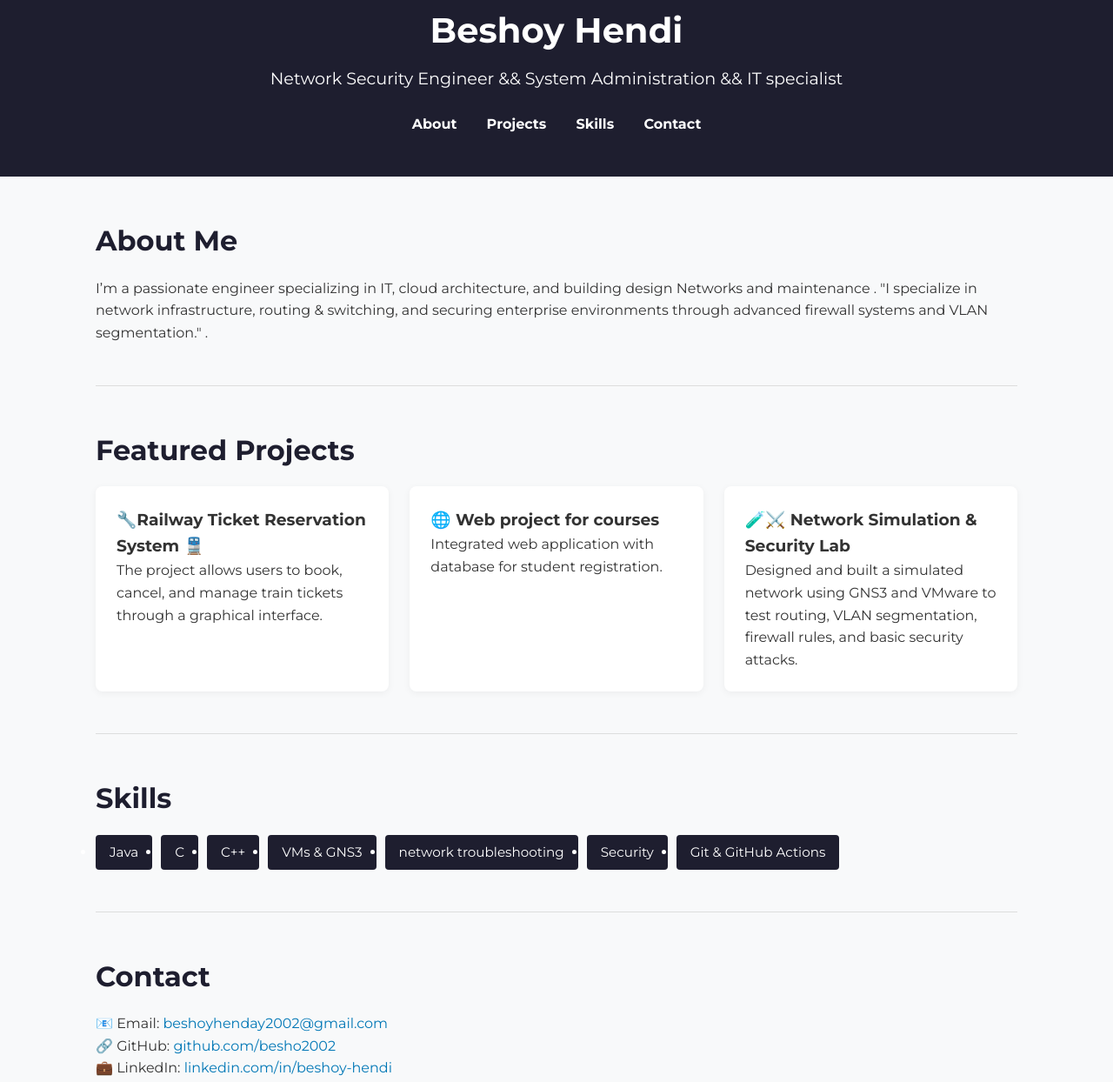
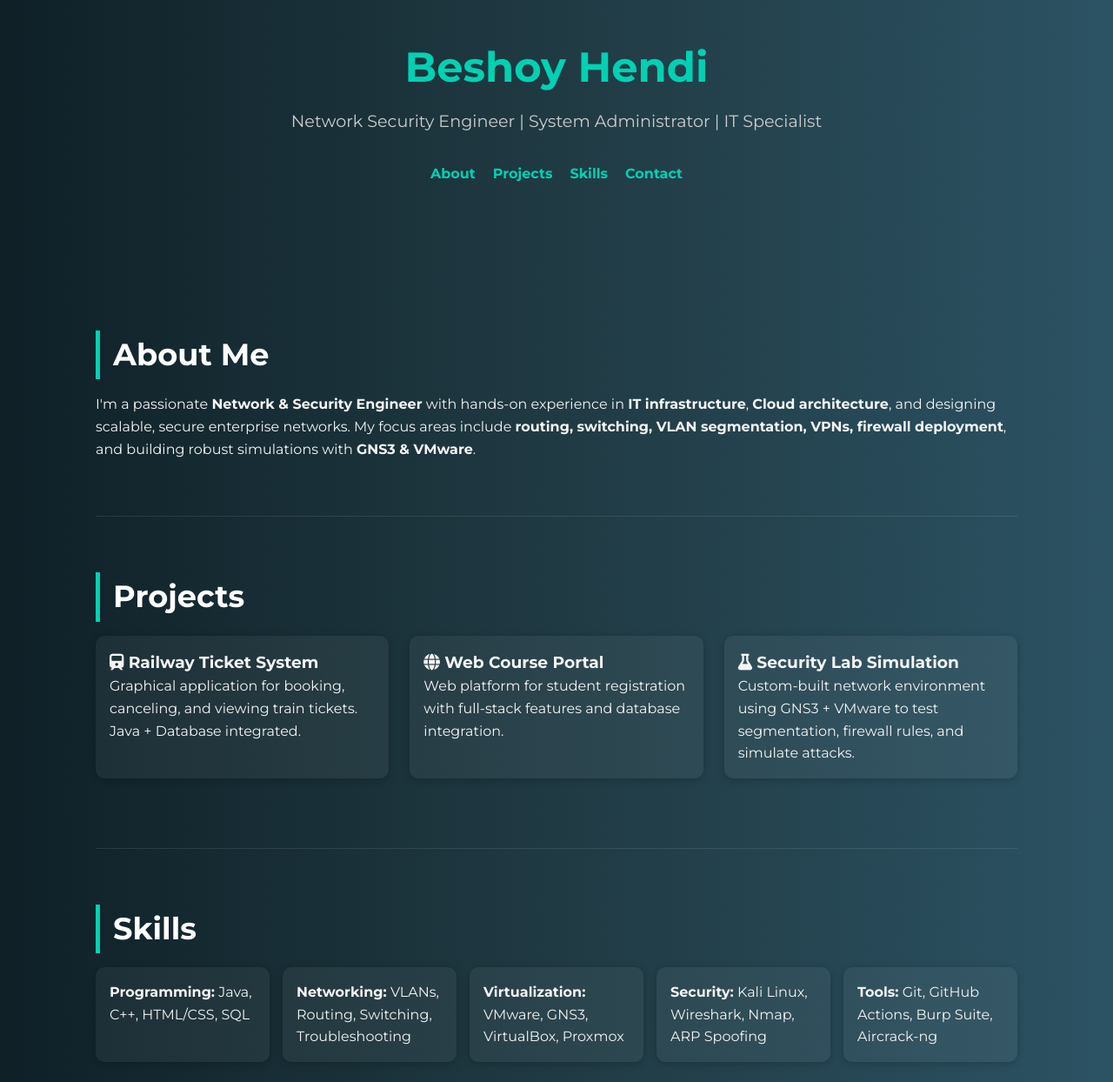
Before and after one commit to besho2002/Portfolio, a plain HTML site: page index.html in a window 1280 px wide. Shown: the part 45-1289 px from the top of the page at 87% size. Drawn offline with Linux system fonts and the light colour scheme.

Commit message:
Update My Portfolio

```diff
--- a/index.html
+++ b/index.html
@@ -3,17 +3,19 @@
 <head>
   <meta charset="UTF-8" />
   <meta name="viewport" content="width=device-width, initial-scale=1.0" />
-  <title>Beshoy Hendi Issa || System Administration && IT specialist</title>
-  <link rel="stylesheet" href="style.css" />
-  <link href="https://fonts.googleapis.com/css2?family=Montserrat:wght@400;700&display=swap" rel="stylesheet" />
+  <title>Beshoy Hendi | Network & Security Specialist</title>
+  <link href="https://fonts.googleapis.com/css2?family=Montserrat:wght@400;700&display=swap" rel="stylesheet">
+  <!-- Font Awesome for icons -->
+  <link rel="stylesheet" href="https://cdnjs.cloudflare.com/ajax/libs/font-awesome/6.5.0/css/all.min.css" referrerpolicy="no-referrer" />
+  <link rel="stylesheet" href="style.css">
 </head>
 <body>
-  <header class="main-header">
+  <header>
     <div class="container">
       <h1 class="name">Beshoy Hendi</h1>
-      <p class="title">Network Security Engineer && System Administration && IT specialist</p>
+      <p class="title">Network Security Engineer | System Administrator | IT Specialist</p>
       <nav>
-        <ul class="nav-links">
+        <ul>
           <li><a href="#about">About</a></li>
           <li><a href="#projects">Projects</a></li>
           <li><a href="#skills">Skills</a></li>
@@ -24,53 +26,54 @@
   </header>
 
   <main class="container">
-    <section id="about" class="section">
+    <section id="about">
       <h2>About Me</h2>
-      <p>I’m a passionate engineer specializing in IT, cloud architecture, and building design Networks and maintenance . "I specialize in network infrastructure, routing & switching, and securing enterprise environments through advanced firewall systems and VLAN segmentation."
-.</p>
+      <p>
+        I'm a passionate <strong>Network & Security Engineer</strong> with hands-on experience in <strong>IT infrastructure</strong>, <strong>Cloud architecture</strong>, and designing scalable, secure enterprise networks. My focus areas include <strong>routing, switching, VLAN segmentation, VPNs, firewall deployment</strong>, and building robust simulations with <strong>GNS3 & VMware</strong>.
+      </p>
     </section>
 
-    <section id="projects" class="section">
-      <h2>Featured Projects</h2>
+    <section id="projects">
+      <h2>Projects</h2>
       <div class="projects-grid">
         <div class="project-card">
-          <h3>🔧Railway Ticket Reservation System 🚆</h3>
-          <p>The project allows users to book, cancel, and manage train tickets through a graphical interface.</p>
+          <h3><i class="fa-solid fa-train"></i> Railway Ticket System</h3>
+          <p>Graphical application for booking, canceling, and viewing train tickets. Java + Database integrated.</p>
         </div>
         <div class="project-card">
-          <h3>🌐 Web project for courses</h3>
-          <p>Integrated web application with database for student registration.</p>
+          <h3><i class="fa-solid fa-globe"></i> Web Course Portal</h3>
+          <p>Web platform for student registration with full-stack features and database integration.</p>
         </div>
         <div class="project-card">
-          <h3>🧪⚔️ Network Simulation & Security Lab</h3>
-          <p>Designed and built a simulated network using GNS3 and VMware to test routing, VLAN segmentation, firewall rules, and basic security attacks.
-</p>
+          <h3><i class="fa-solid fa-flask"></i> Security Lab Simulation</h3>
+          <p>Custom-built network environment using GNS3 + VMware to test segmentation, firewall rules, and simulate attacks.</p>
         </div>
       </div>
     </section>
 
-    <section id="skills" class="section">
+    <section id="skills">
       <h2>Skills</h2>
       <ul class="skills-list">
-        <li>Java</li>
-        <li>C</li>
-        <li>C++</li>
-        <li>VMs & GNS3</li>
-        <li>network troubleshooting</li>
-        <li>Security</li>
-        <li>Git & GitHub Actions</li>
+        <li><strong>Programming:</strong> Java, C++, HTML/CSS, SQL</li>
+        <li><strong>Networking:</strong> VLANs, Routing, Switching, Troubleshooting</li>
+        <li><strong>Virtualization:</strong> VMware, GNS3, VirtualBox, Proxmox</li>
+        <li><strong>Security:</strong> Kali Linux, Wireshark, Nmap, ARP Spoofing</li>
+        <li><strong>Tools:</strong> Git, GitHub Actions, Burp Suite, Aircrack-ng</li>
+        <li><strong>Monitoring:</strong> Wireshark, Snort, Zabbix</li>
       </ul>
     </section>
 
-    <section id="contact" class="section">
+    <section id="contact">
       <h2>Contact</h2>
-      <p>📧 Email: <a href="mailto:beshoyhenday2002@gmail.com">beshoyhenday2002@gmail.com</a></p>
-      <p>🔗 GitHub: <a href="https://github.com/besho2002" target="_blank">github.com/besho2002</a></p>
-      <p>💼 LinkedIn: <a href="https://www.linkedin.com/in/beshoy-hendi" target="_blank">linkedin.com/in/beshoy-hendi</a></p>
+      <ul class="contact-list">
+        <li><i class="fa-solid fa-envelope"></i> <a href="mailto:beshoyhenday2002@gmail.com">beshoyhenday2002@gmail.com</a></li>
+        <li><i class="fa-brands fa-github"></i> <a href="https://github.com/besho2002" target="_blank">github.com/besho2002</a></li>
+        <li><i class="fa-brands fa-linkedin"></i> <a href="https://www.linkedin.com/in/beshoy-hendi" target="_blank">linkedin.com/in/beshoy-hendi</a></li>
+      </ul>
     </section>
   </main>
 
-  <footer class="footer">
+  <footer>
     <p>&copy; 2025 Beshoy Hendi. All rights reserved.</p>
   </footer>
 </body>
--- a/style.css
+++ b/style.css
@@ -1,4 +1,3 @@
-/* Base Reset */
     * {
       margin: 0;
       padding: 0;
@@ -7,136 +6,123 @@
 
     body {
       font-family: 'Montserrat', sans-serif;
-  background-color: #f8f9fa;
-  color: #333;
+      background: linear-gradient(to right, #0f2027, #203a43, #2c5364);
+      color: #f4f4f4;
       line-height: 1.6;
     }
 
-/* Container */
     .container {
       max-width: 1100px;
-  margin: 0 auto;
-  padding: 0 20px;
+      margin: auto;
+      padding: 20px;
     }
 
-/* Header */
-.main-header {
-  background-color: #1e1e2f;
-  color: white;
-  padding: 3rem 0;
+    header {
       text-align: center;
+      padding: 4rem 0;
     }
 
     .name {
-  font-size: 2.5rem;
+      font-size: 3rem;
       font-weight: 700;
+      color: #00d1b2;
     }
 
     .title {
       font-size: 1.2rem;
       margin-top: 0.5rem;
+      color: #ccc;
     }
 
-.nav-links {
+    nav ul {
       list-style: none;
-  margin-top: 1.5rem;
+      display: flex;
+      justify-content: center;
+      margin-top: 2rem;
+      gap: 20px;
+      flex-wrap: wrap;
     }
 
-.nav-links li {
-  display: inline;
-  margin: 0 15px;
+    nav a {
+      color: #00d1b2;
+      text-decoration: none;
+      font-weight: bold;
+      position: relative;
     }
 
-.nav-links a {
-  color: #ffffff;
-  text-decoration: none;
-  font-weight: bold;
-  transition: color 0.3s;
+    nav a::after {
+      content: '';
+      position: absolute;
+      width: 0;
+      height: 2px;
+      background: #00d1b2;
+      left: 0;
+      bottom: -4px;
+      transition: 0.3s;
     }
 
-.nav-links a:hover {
-  color: #00d1b2;
+    nav a:hover::after {
+      width: 100%;
     }
 
-/* Section Styling */
-.section {
-  padding: 3rem 0;
-  border-bottom: 1px solid #ddd;
+    section {
+      padding: 4rem 0;
+      border-bottom: 1px solid rgba(255,255,255,0.1);
     }
 
-.section h2 {
-  font-size: 2rem;
+    h2 {
+      font-size: 2.2rem;
       margin-bottom: 1rem;
-  color: #1e1e2f;
+      color: #ffffff;
+      border-left: 5px solid #00d1b2;
+      padding-left: 15px;
     }
 
-/* Projects */
+    .project-card, .skills-list li {
+      background-color: rgba(255, 255, 255, 0.05);
+      border-radius: 10px;
+      padding: 1rem;
+      margin-bottom: 1rem;
+      box-shadow: 0 2px 10px rgba(0,0,0,0.2);
+    }
+
     .projects-grid {
       display: grid;
       grid-template-columns: repeat(auto-fit, minmax(260px, 1fr));
       gap: 1.5rem;
     }
 
-.project-card {
-  background-color: white;
-  padding: 1.5rem;
-  border-radius: 8px;
-  box-shadow: 0 2px 8px rgba(0, 0, 0, 0.05);
-}
-
-/* Skills */
     .skills-list {
-  display: flex;
-  flex-wrap: wrap;
-  gap: 10px;
+      display: grid;
+      grid-template-columns: repeat(auto-fit, minmax(180px, 1fr));
+      gap: 15px;
+      list-style: none;
       margin-top: 1rem;
     }
 
-.skills-list li {
-  background-color: #1e1e2f;
-  color: white;
-  padding: 0.5rem 1rem;
-  border-radius: 4px;
-  font-size: 0.95rem;
-}
-
-/* Contact Links */
     #contact a {
-  color: #0077b6;
+      color: #00d1b2;
       text-decoration: none;
-  font-weight: 500;
     }
 
     #contact a:hover {
       text-decoration: underline;
     }
 
-/* Footer */
-.footer {
+    footer {
       text-align: center;
-  padding: 1.5rem;
-  background-color: #1e1e2f;
-  color: white;
+      padding: 2rem;
       font-size: 0.9rem;
-  margin-top: 2rem;
+      color: #aaa;
     }
 
-/* Responsive */
     @media (max-width: 768px) {
-  .nav-links li {
-    display: block;
-    margin: 10px 0;
+      .name {
+        font-size: 2.2rem;
       }
 
-  .projects-grid {
-    grid-template-columns: 1fr;
-  }
-
-  .name {
-    font-size: 2rem;
-  }
-
-  .title {
-    font-size: 1rem;
+      nav ul {
+        flex-direction: column;
+        align-items: center;
       }
     }
```
Lines whose indentation alone changed are shown as unchanged.
